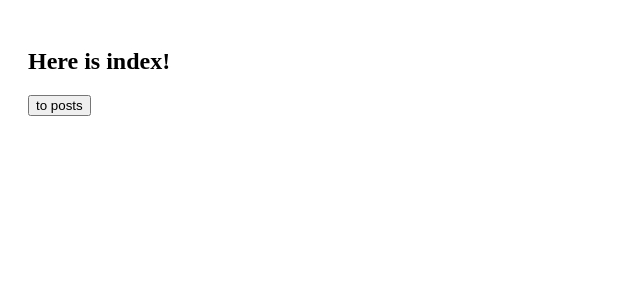
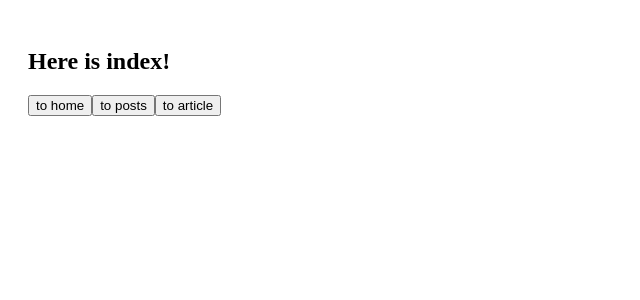
Before and after one commit to pbakabane/react-practice, a React (Vite) app: page / in a window 1280 px wide. Shown: the top 300 px of the page, without its empty margins (0-640 px from the left). Built offline with nearby package versions, Linux system fonts and the light colour scheme.

Commit message:
feature/6 「/home」と「/article/*」にも遷移できるように実装

```diff
--- a/src/pages/Index.tsx
+++ b/src/pages/Index.tsx
@@ -5,13 +5,15 @@ import { Button } from '../parts/Button';
 export const Index = () => {
     const navigate = useNavigate();
 
-    const handleClick = () => {
-        navigate('/posts');
+    const handleClick = (path: string) => {
+        navigate(path);
     };
     return (
         <div style={{ padding: '20px' }}>
             <h2>Here is index!</h2>
-            <Button label="to posts" onClick={handleClick} />
+            <Button label="to home" onClick={() => handleClick('/home')} />
+            <Button label="to posts" onClick={() => handleClick('/posts')} />
+            <Button label="to article" onClick={() => handleClick('/article')} />
         </div>
     );
 };
--- a/src/router/Router.tsx
+++ b/src/router/Router.tsx
@@ -1,14 +1,21 @@
 import { Routes, Route } from 'react-router';
 import { Index } from '../pages/Index';
+import { Home } from '../pages/Home';
 import { Posts } from '../pages/Posts';
 import { PostDetail } from '../pages/posts/PostDetail';
+import { Article } from '../pages/Article';
+import { ArticleDetail } from '../pages/article/ArticleDetail';
 
 export const Router: React.FC = () => {
     return (
         <Routes>
             <Route path="/" element={<Index />} />
+            <Route path="/home" element={<Home />} />
             <Route path="/posts" element={<Posts />} >
                 <Route path=":id" element={<PostDetail />} />
+            </Route>
+            <Route path="/article" element={<Article />} >
+                <Route path=":id" element={<ArticleDetail />} />
             </Route>
         </Routes >
     );
```
